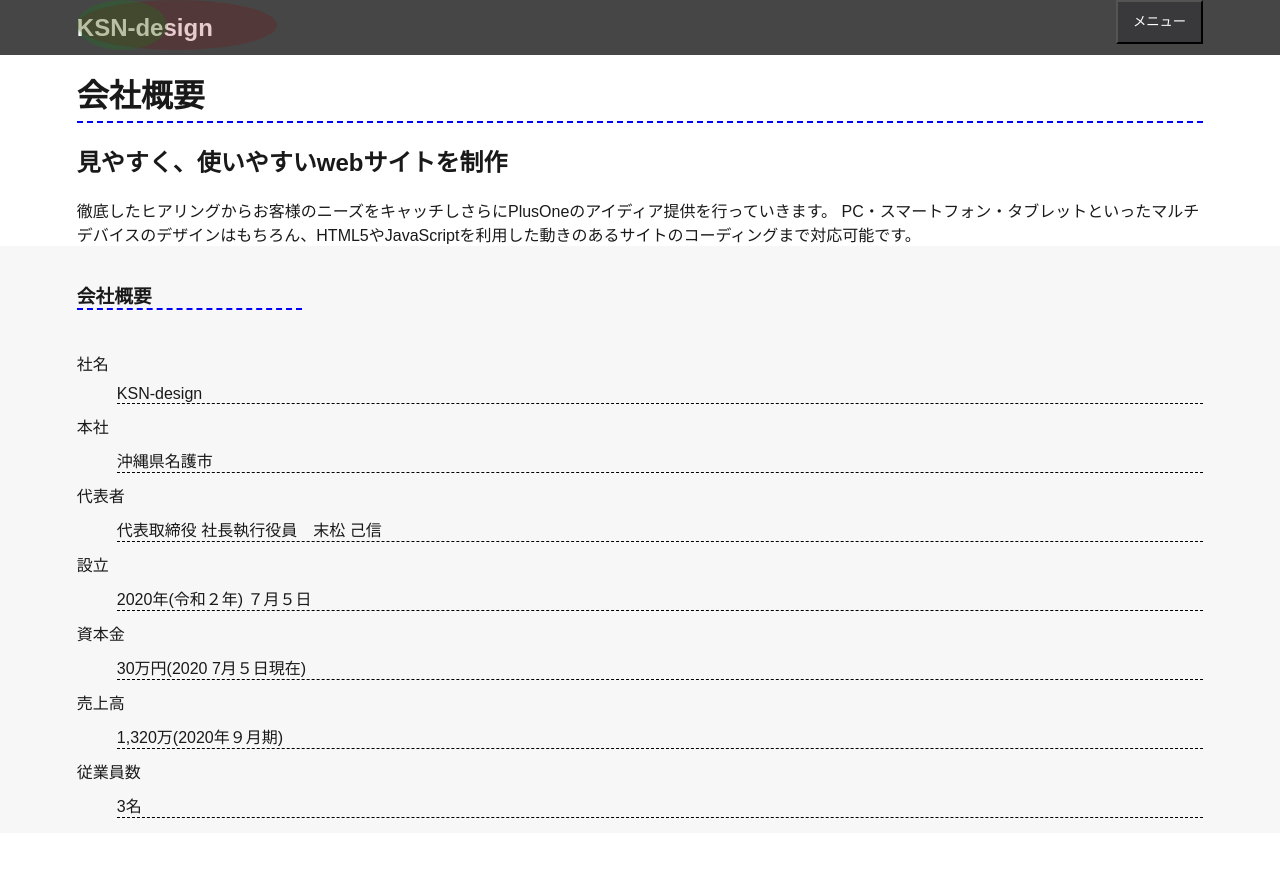
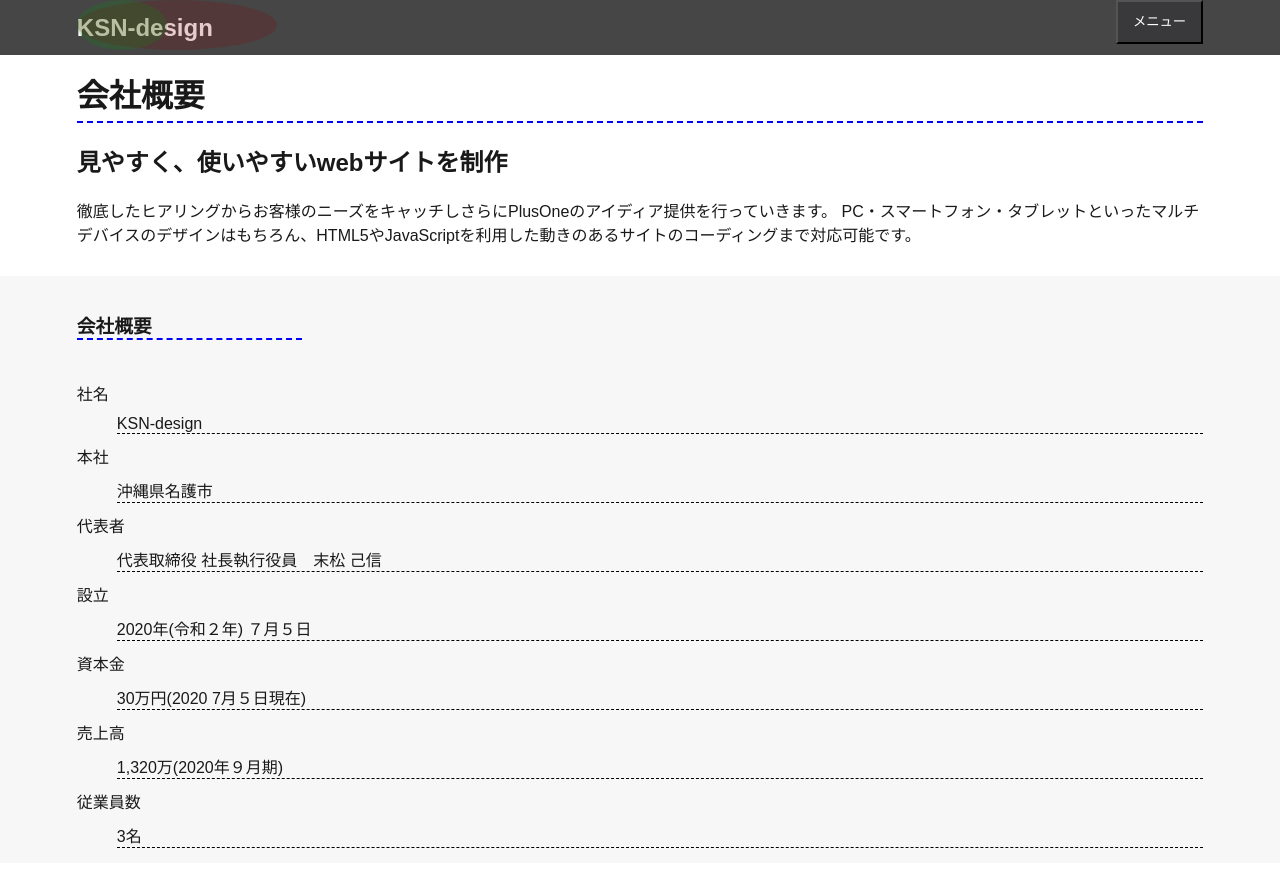
Before and after one commit to ksn-design/company-overview, a plain HTML site: page index.html in a window 1280 px wide. Drawn offline with Linux system fonts and the light colour scheme.

Commit message:
Update stylesheet.css

```diff
--- a/stylesheet.css
+++ b/stylesheet.css
@@ -98,8 +98,9 @@ nav li{
   width: 100%;
 }
 .header-right a{
-  display:block;
+  display: block;
 }
+
 a:hover{
   background-color: rgba(10, 10, 15, 0.5);
   transition: 0.2s;
@@ -112,6 +113,9 @@ a:hover{
   top: 50px;
   padding:20px 0;
   background: #fff;
+}
+.company-overview p{
+  padding-bottom:30px;
 }
 .detail-wrapper{
   background: #f7f7f7;
```
